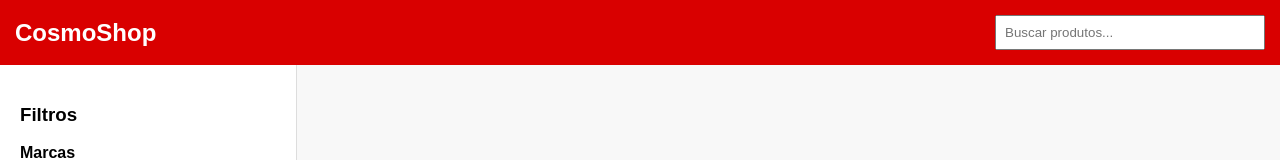
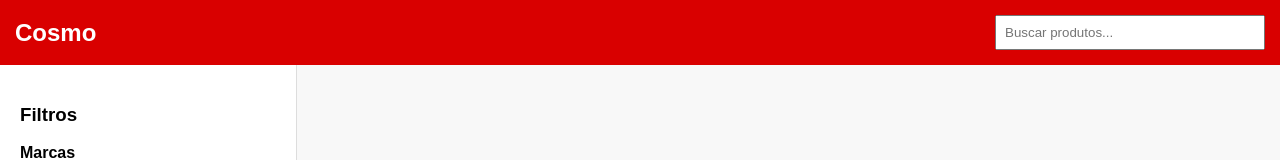
Before and after one commit to Yudi09877/Cosm-ticosMaSaYu, a plain HTML site: page index.html in a window 1280 px wide. Shown: the top 160 px of the page. Drawn offline with Linux system fonts and the light colour scheme.

Commit message:
Update index.html

```diff
--- a/index.html
+++ b/index.html
@@ -8,7 +8,7 @@
 </head>
 <body>
   <header>
-    <h1>CosmoShop</h1>
+    <h1>Cosmo</h1>
     <div class="search-bar">
       <input type="text" placeholder="Buscar produtos...">
     </div>
```
